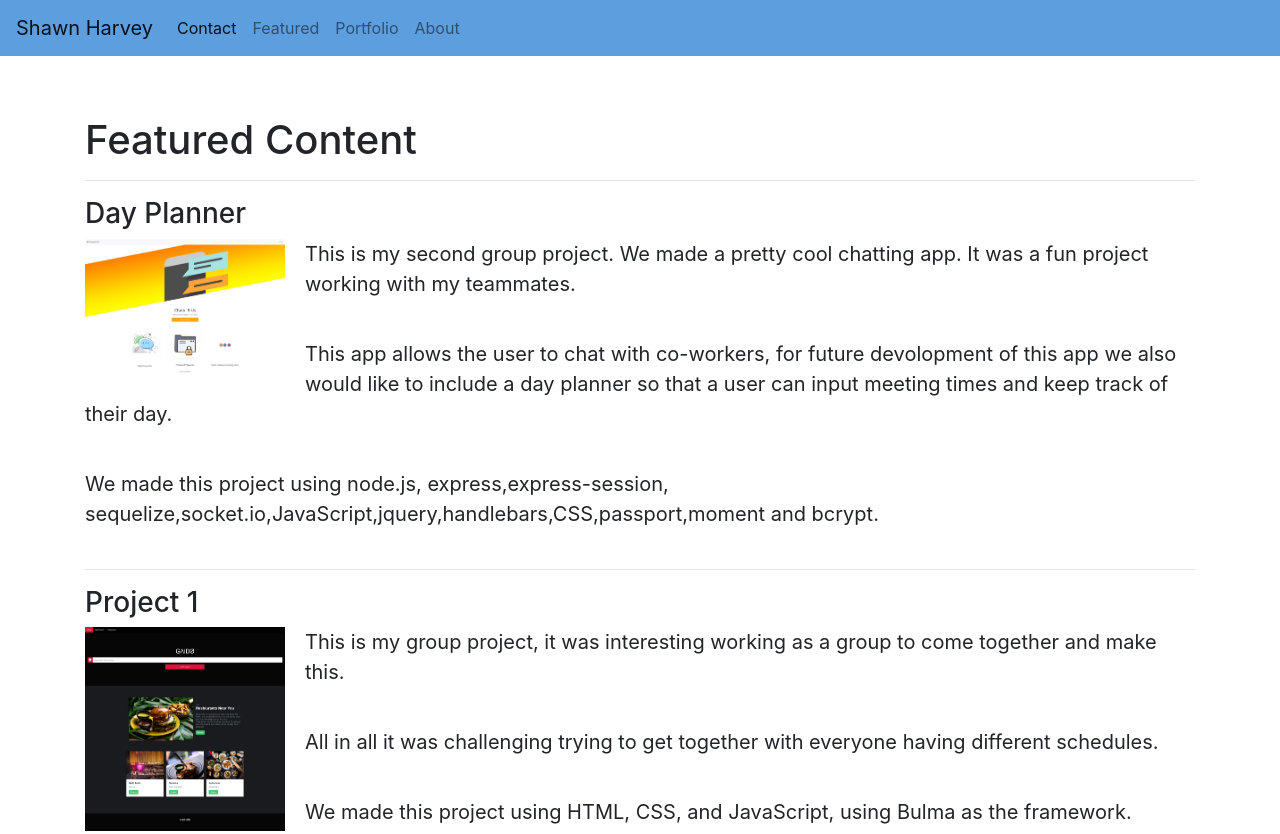
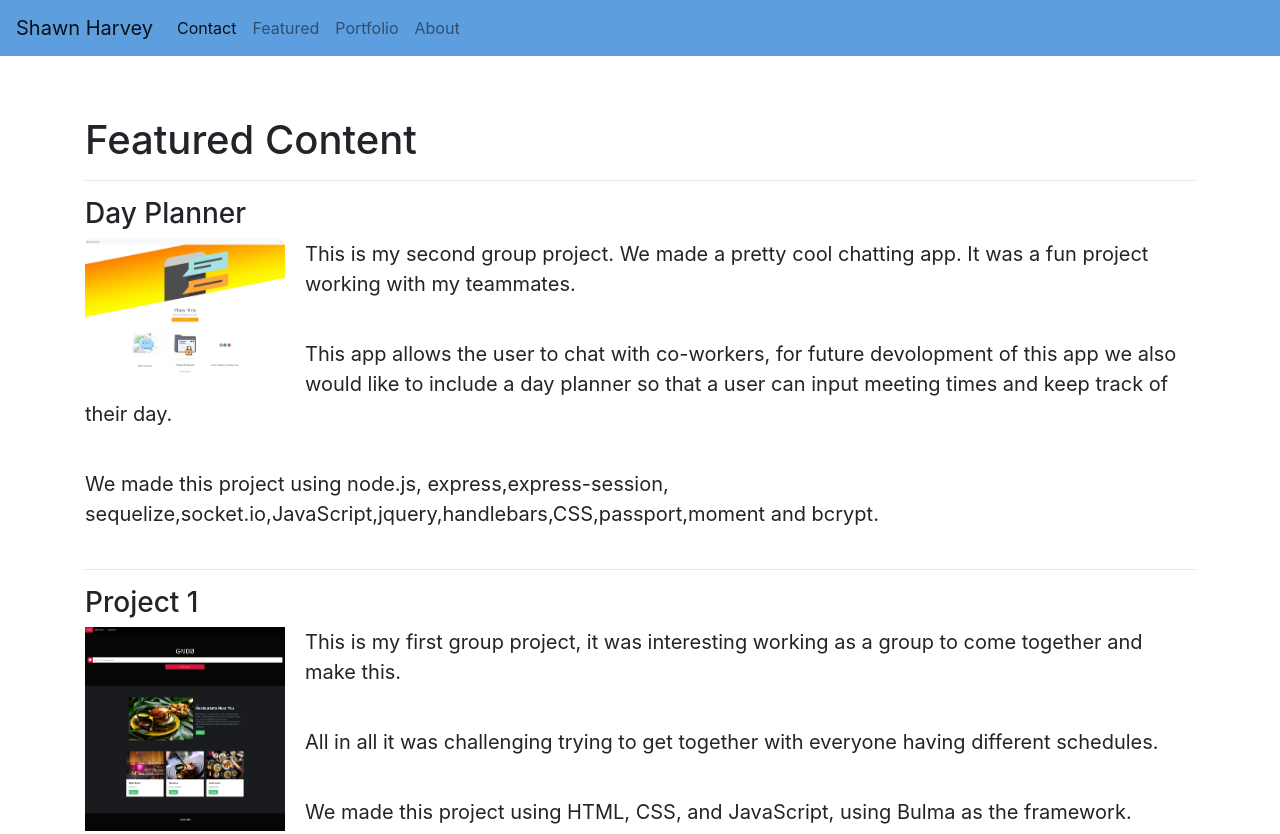
Before and after one commit to theharv1/portfolio, a plain HTML site: page featured.html in a window 1280 px wide. Shown: the top 834 px of the page. Drawn offline with nearby package versions, Linux system fonts and the light colour scheme.

Commit message:
updated readme file

```diff
--- a/featured.html
+++ b/featured.html
@@ -54,7 +54,7 @@
                 <article class="block main-article">
                         <h3>Project 1</h3>
                         <img src="assets/img/project1.jpeg" alt="picture of my group project" class="about-img" />
-                        <p class="paragraph">This is my group project, it was interesting working as a group to come together and make this.</p>
+                        <p class="paragraph">This is my first group project, it was interesting working as a group to come together and make this.</p>
                         <p class="paragraph">All in all it was challenging trying to get together with everyone having different schedules.</p>
                         <p class="paragraph">We made this project using HTML, CSS, and JavaScript, using Bulma as the framework.</p>
                     </article>
```
Also changed, not shown: 1 other file.
